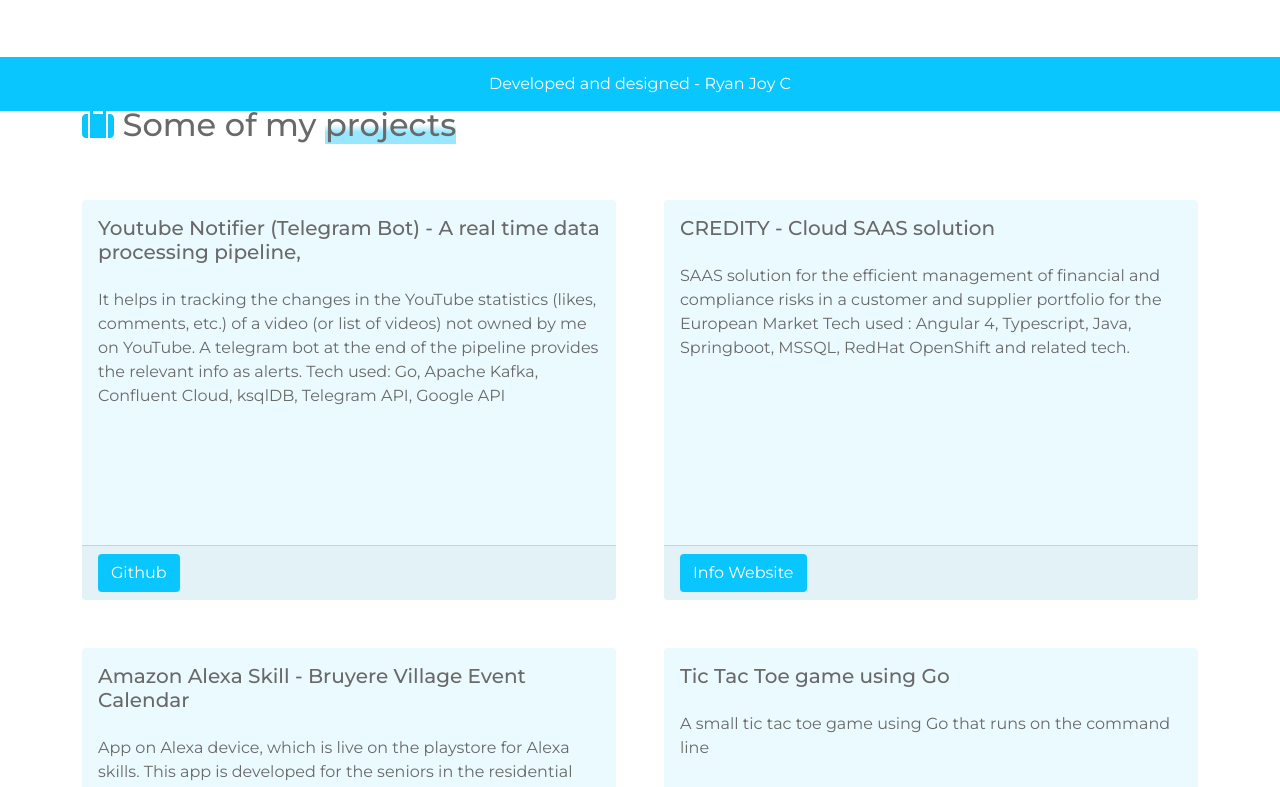
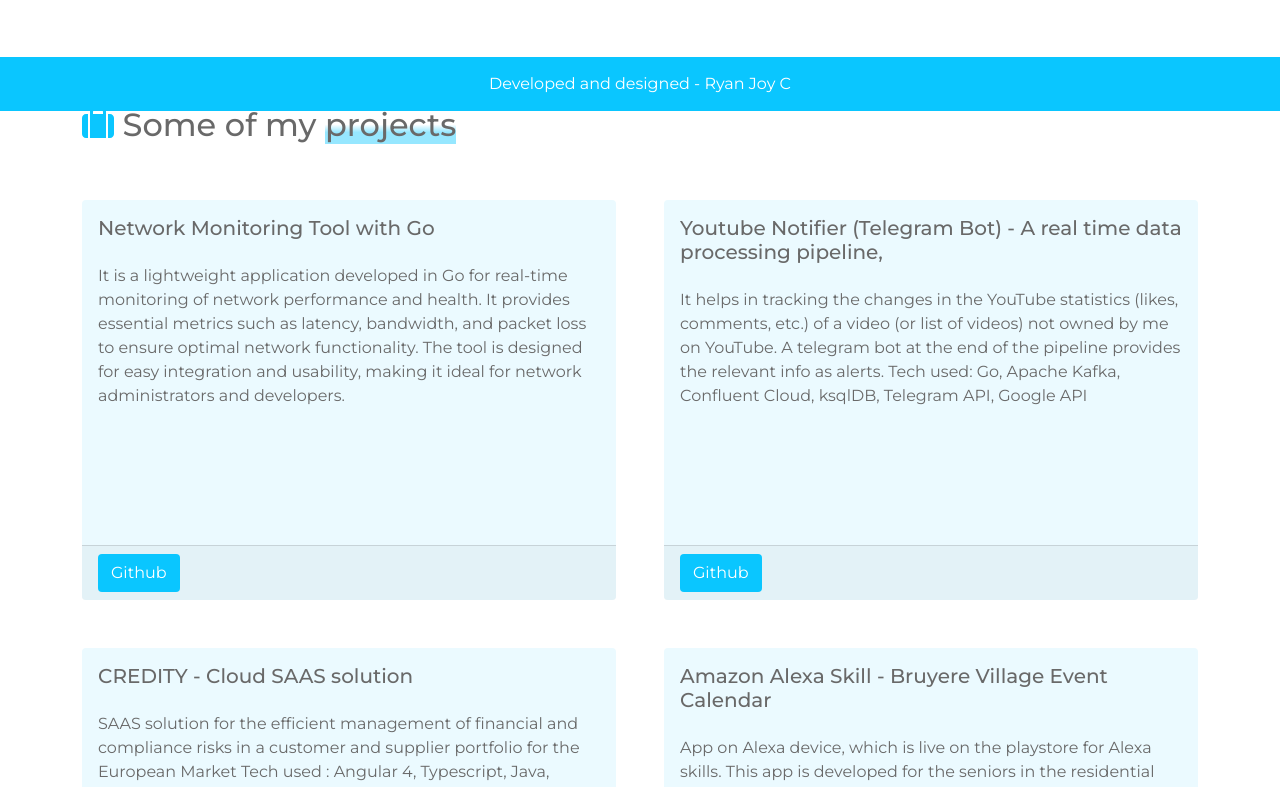
Before and after one commit to ryanjoy0000/tangy-lemon, an Angular app in the folder front-end/tangy-lemon-web/: page /author in a window 1280 px wide. Shown: the part 689-1476 px from the top of the page. Built offline with nearby package versions, Linux system fonts and the light colour scheme.

Commit message:
added project in the list of projects

```diff
--- a/front-end/tangy-lemon-web/src/app/portfolio/projects/projects.component.ts
+++ b/front-end/tangy-lemon-web/src/app/portfolio/projects/projects.component.ts
@@ -8,11 +8,21 @@ import { faSuitcase } from '@fortawesome/free-solid-svg-icons';
   styleUrls: ['./projects.component.scss'],
 })
 export class ProjectsComponent {
-  constructor(@Inject(DOCUMENT) private doc: Document) {}
+  constructor(@Inject(DOCUMENT) private doc: Document) { }
 
   faSuitcase = faSuitcase;
 
   items = [
+    {
+      title: `Network Monitoring Tool with Go`,
+      body: `It is a lightweight application developed in Go
+      for real-time monitoring of network performance and health.
+      It provides essential metrics such as latency, bandwidth, and packet loss
+      to ensure optimal network functionality. The tool is designed for easy integration
+      and usability, making it ideal for network administrators and developers.`,
+      btn1_text: `Github`,
+      btn1_link: `https://github.com/ryanjoy0000/go-network-monitoring-tool`,
+    },
     {
       title: `Youtube Notifier (Telegram Bot) -
       A real time data processing pipeline,`,
```
